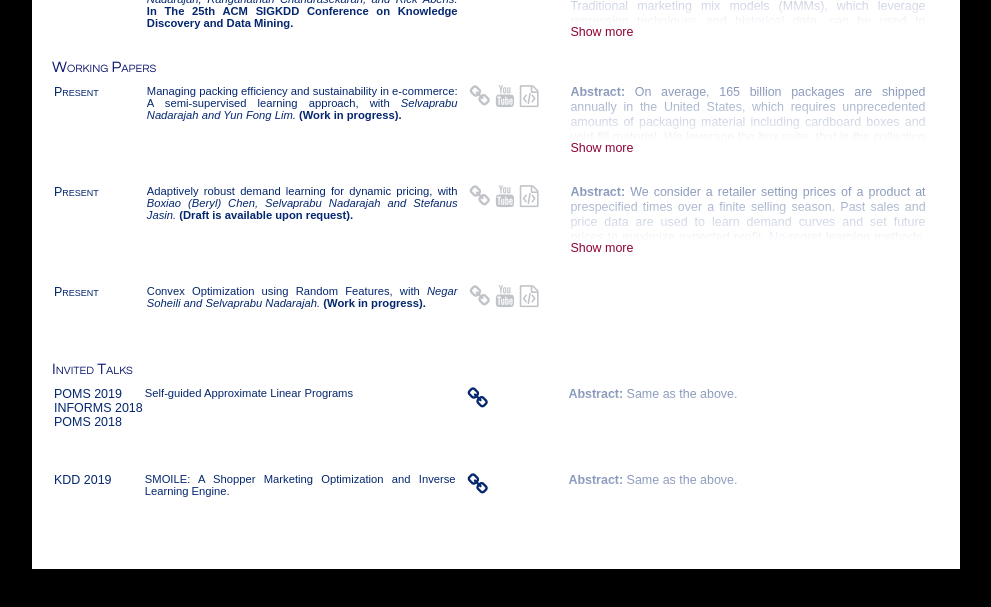
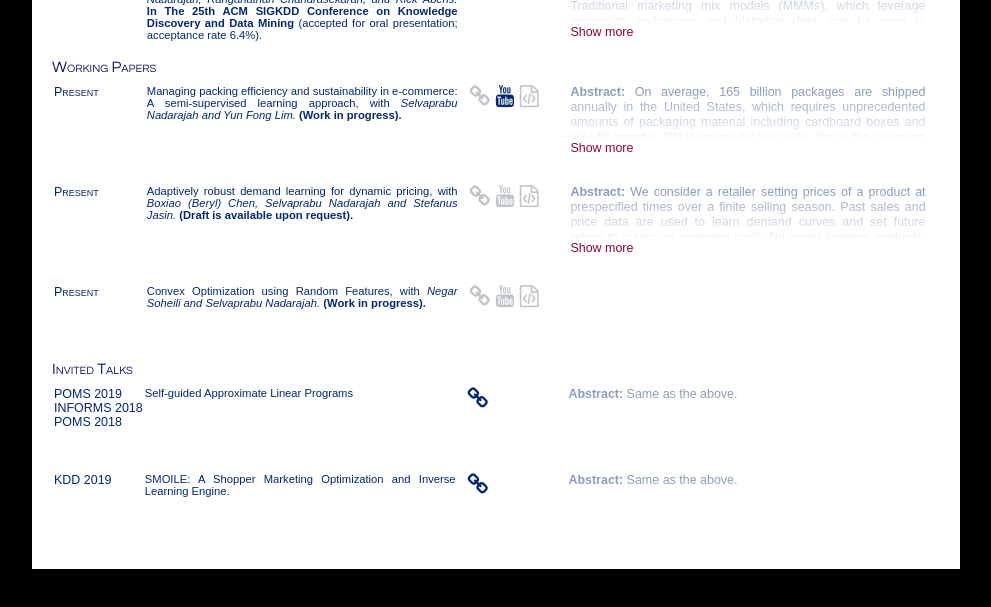
Before and after one commit to parshanpakiman/parshanpakiman.github.io, a plain HTML site: page research.html in a window 1280 px wide. Shown: the part 319-926 px from the top of the page, without its empty margins (144-1135 px from the left). Drawn offline with Linux system fonts and the light colour scheme.

Commit message:
Update research.html

```diff
--- a/research.html
+++ b/research.html
@@ -128,8 +128,11 @@
                       Ranganathan Chandrasekaran, and Rick Abens.
                   </i>
                   <b>
-                      In The 25th ACM SIGKDD Conference on Knowledge Discovery and Data Mining.
+                      In The 25th ACM SIGKDD Conference on Knowledge Discovery and Data Mining
                   </b>
+                  (accepted for oral presentation; acceptance rate 6.4%).
+
+
               </div>
             </div>
 
@@ -215,7 +218,8 @@
                             <i id=inactiveLink  class="fa">&#xf0c1;</i>
                             <span style="display:inline-block; width: 2px;"></span>
                           <!--U TUBE-->
-                            <i id='inactiveLink' class="fa">&#xf167;</i>
+                            <a href="https://us-lti.bbcollab.com/collab/ui/session/playback" target="_blank">
+                                <i id='activeLink' class="fa">&#xf167;</i>
                             </a>
                           <span style="display:inline-block; width: 2px;"></span>
                           <!--CODE-->
```
